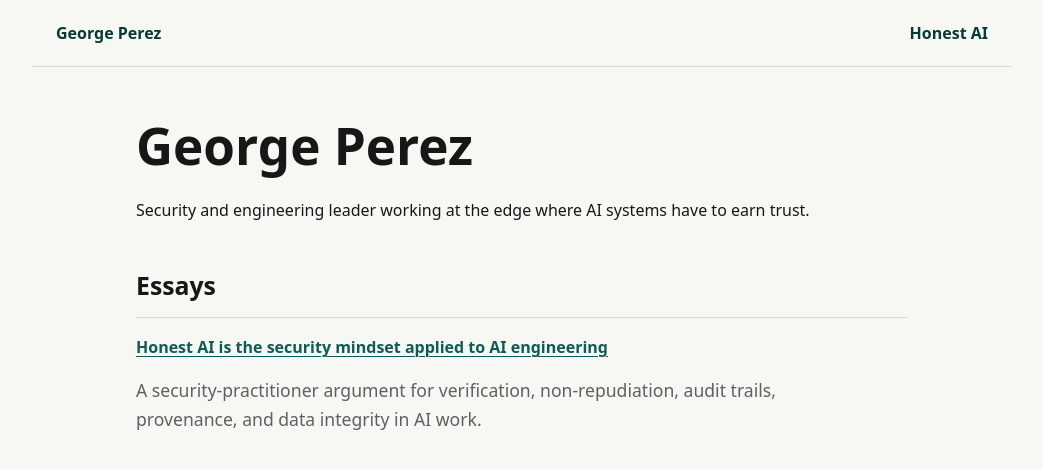
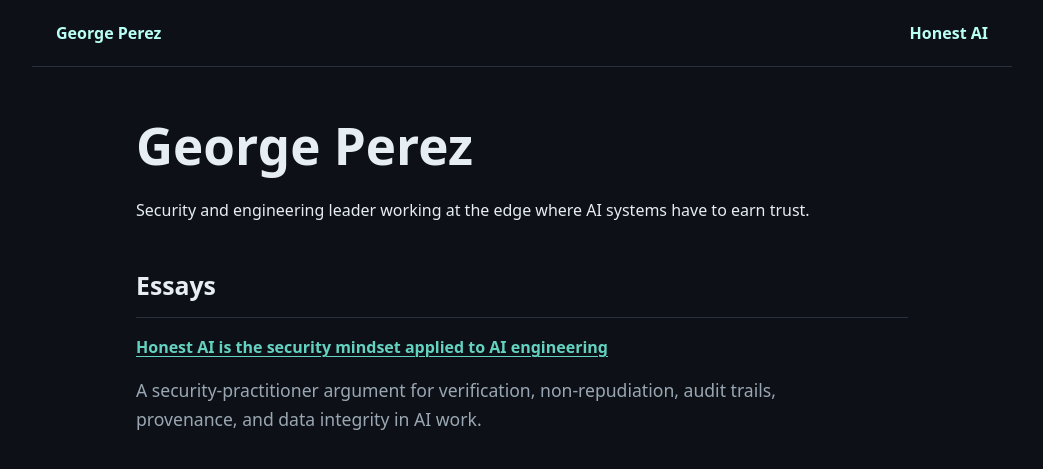
Before and after one commit to itotallyforgot/itotallyforgot.github.io, a Jekyll site: the page built from index.md, in a window 1280 px wide. Shown: the top 469 px of the page, without its empty margins (118-1161 px from the left). Built offline with Jekyll 4.4.1, drawn with Linux system fonts in a browser that asks for light colours.

Commit message:
Switch site to dark mode

```diff
--- a/assets/css/site.css
+++ b/assets/css/site.css
@@ -1,12 +1,12 @@
 :root {
-  color-scheme: light;
-  --bg: #f7f7f4;
-  --ink: #171717;
-  --muted: #5c625f;
-  --line: #d8d8d2;
-  --accent: #0f5c54;
-  --accent-ink: #073a35;
-  --code-bg: #ecece5;
+  color-scheme: dark;
+  --bg: #0d1117;
+  --ink: #e6edf3;
+  --muted: #9aa7b2;
+  --line: #283341;
+  --accent: #64d2c1;
+  --accent-ink: #b9fff4;
+  --code-bg: #17202a;
 }
 
 * {
```
